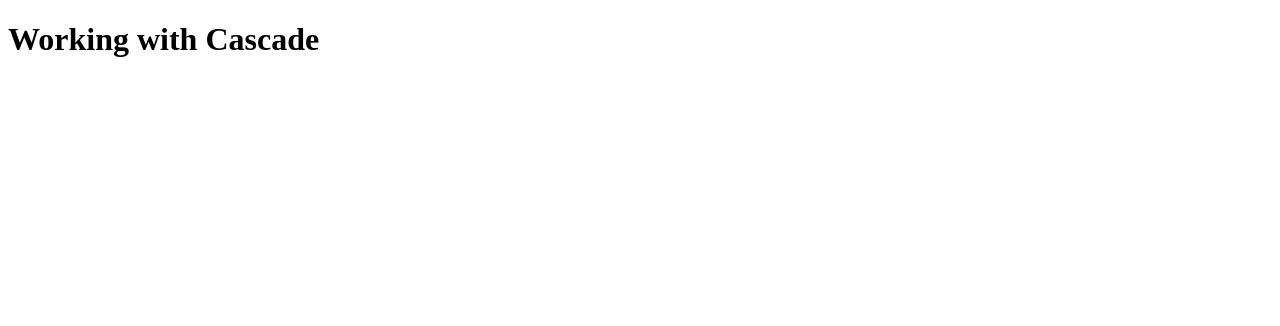
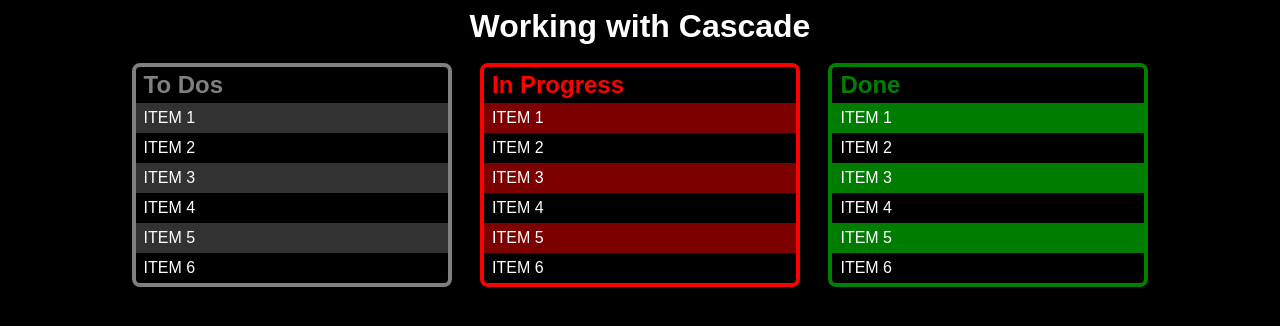
Before and after one commit to romeroc1996m/cssreferencebuild, a plain HTML site: page index.html in a window 1280 px wide. Drawn offline with Linux system fonts and the light colour scheme.

Commit message:
adding selectors

```diff
--- a/css/main.css
+++ b/css/main.css
@@ -0,0 +1,56 @@
+/* reset all of th edefaults to 0 so that you can write your OWN css */
+/* don't rely on the bult-in browser defaults */
+
+*{
+
+border: none;
+margin: 0;
+padding: 0;
+
+box-sizing: border-box;
+}
+
+
+body {
+    font-size: 16px;
+    background-color: black;
+
+    font-family: Arial, Helvetica, sans-serif;
+
+    color: white;
+}
+
+header > h1 { text-align: center; padding: 8px; }
+
+article {
+    width: 25%;
+    border: thin solid white;
+    border-radius: 8px;
+
+    display: inline-block;
+    margin: 10px 12px;
+
+    text-align: left;
+}
+
+main { text-align: center;}
+
+article > h2 { color: gray; padding: 4px 8px; }
+
+article:first-of-type { border: 4px solid gray}
+
+#Inprogress { border: 4px solid red }
+#Inprogress h2 { color: red; }
+
+#done { border: 4px solid green }
+#done h2 { color:green }
+
+ul { list-style-type: none; }
+
+ul li { padding: 6px 8px; text-transform: uppercase;}
+
+.todo li:nth-child(odd) { background-color: rgba(250, 250, 250, 0.2) }
+
+.inprogress li:nth-child(odd) { background-color: rgba(250, 0, 0, 0.5) }
+
+.done li:nth-child(odd) { background-color: rgba(0, 250, 0, 0.5) }
--- a/index.html
+++ b/index.html
@@ -4,13 +4,53 @@
     <meta charset="UTF-8">
     <meta http-equiv="X-UA-Compatible" content="IE=edge">
     <meta name="viewport" content="width=device-width, initial-scale=1.0">
-    <title>Working with CSS :.</title>
+
+    <link rel="stylesheet" href="css/main.css">
+
+    <title>.: Working with CSS :.</title>
 </head>
 <body>
     <main>
         <header>
             <h1>Working with Cascade</h1>
         </header>
+
+        <article id="Todo">
+            <h2>To Dos</h2>
+
+            <ul class="todo">
+                <li>item 1</li>
+                <li>item 2</li>
+                <li>item 3</li>
+                <li>item 4</li>
+                <li>item 5</li>
+                <li>item 6</li>
+            </ul>
+        </article>
+
+        <article id="Inprogress">
+            <h2>In Progress</h2>
+            <ul class="inprogress">
+                <li>item 1</li>
+                <li>item 2</li>
+                <li>item 3</li>
+                <li>item 4</li>
+                <li>item 5</li>
+                <li>item 6</li>
+            </ul>
+        </article>
+
+        <article id="done">
+            <h2>Done</h2>
+            <ul class="done">
+                <li>item 1</li>
+                <li>item 2</li>
+                <li>item 3</li>
+                <li>item 4</li>
+                <li>item 5</li>
+                <li>item 6</li>
+            </ul>
+        </article>
     </main>
 </body>
 </html>
```
